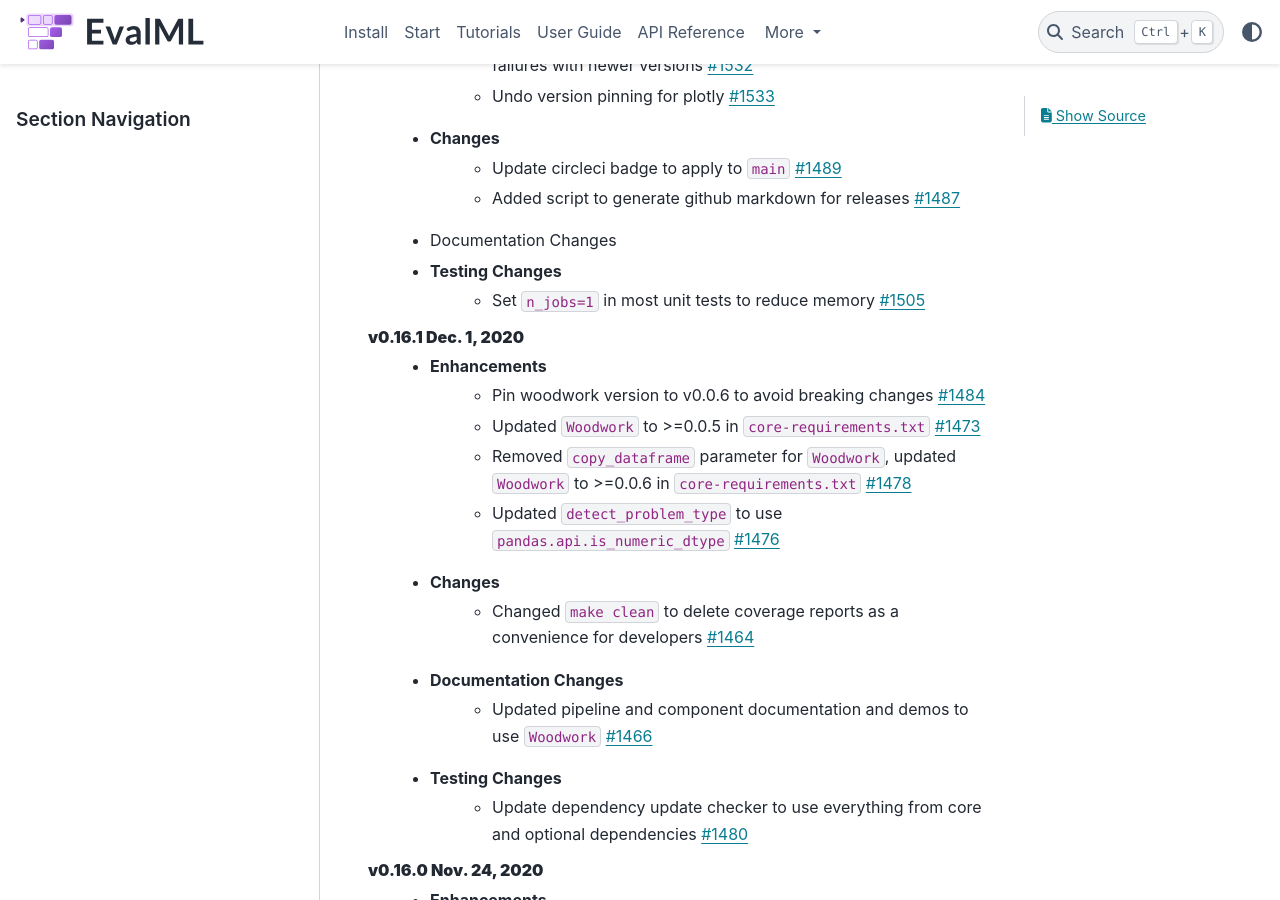
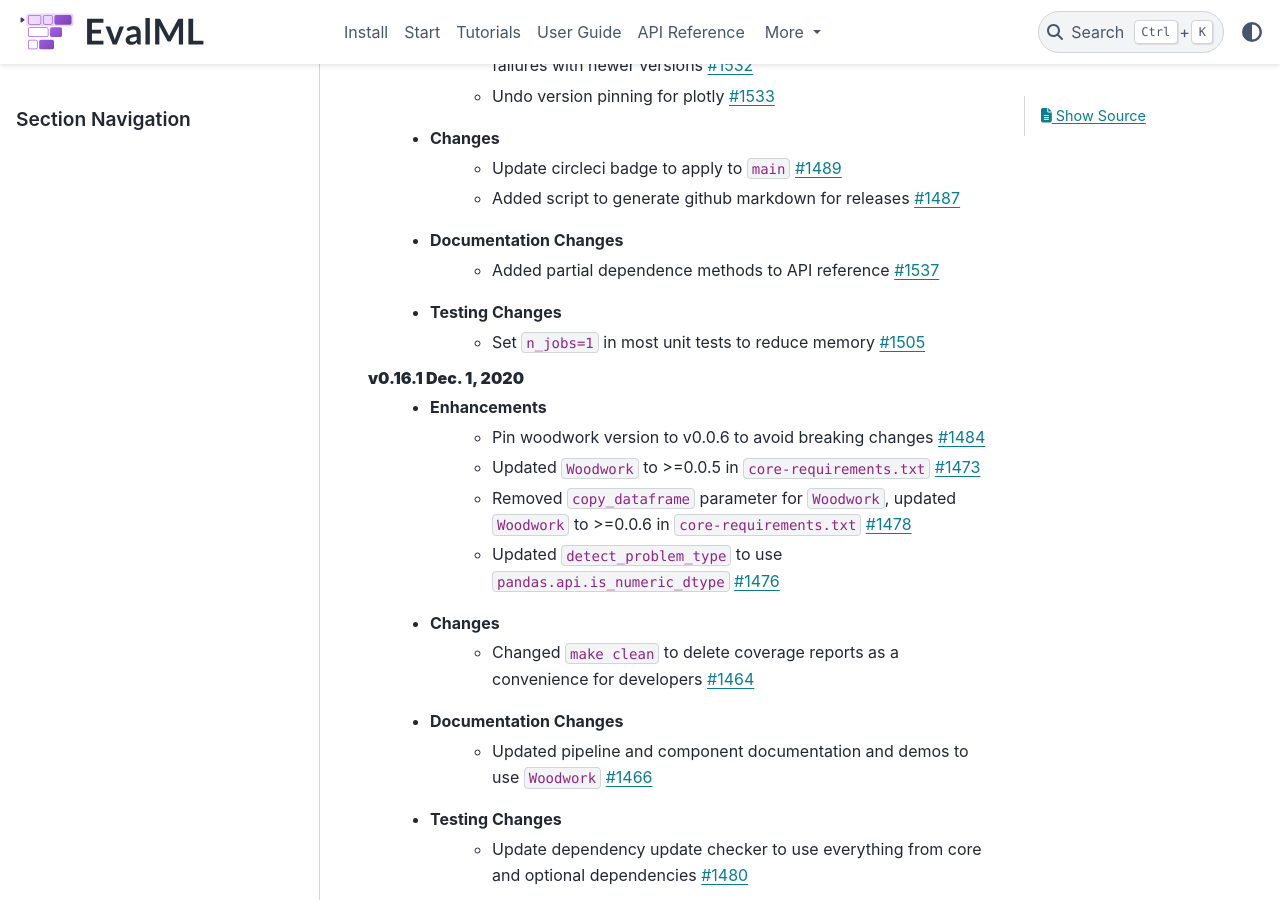
Before and after one commit to alteryx/evalml, a Sphinx documentation site: the page built from docs/source/release_notes.rst, in a window 1280 px wide and 900 px high, scrolled down 825 px. Built offline with Sphinx 7.4.7 and the PyData theme 0.15.4, drawn with Linux system fonts in a browser that asks for light colours; comment, search, counter and statistics services are not loaded.

Commit message:
release notes

```diff
--- a/docs/source/release_notes.rst
+++ b/docs/source/release_notes.rst
@@ -20,6 +20,7 @@ Release Notes
         * Update circleci badge to apply to ``main`` :pr:`1489`
         * Added script to generate github markdown for releases :pr:`1487`
     * Documentation Changes
+        * Added partial dependence methods to API reference :pr:`1537`
     * Testing Changes
         * Set ``n_jobs=1`` in most unit tests to reduce memory :pr:`1505`
 
```
